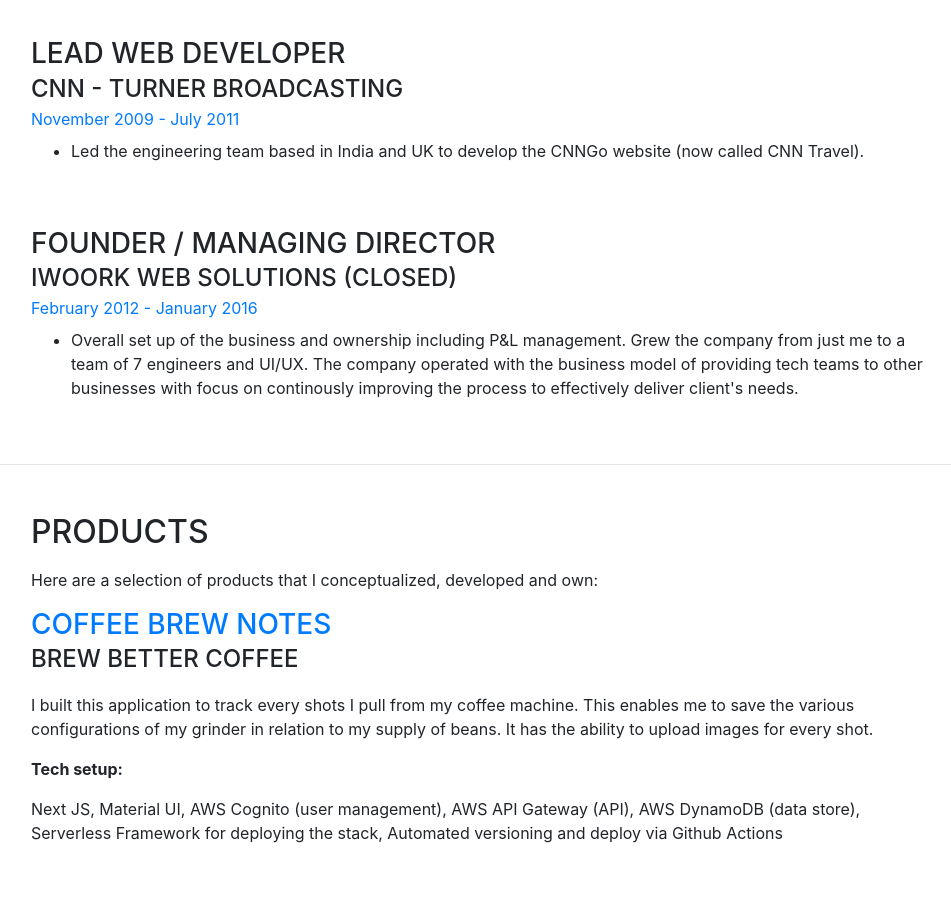
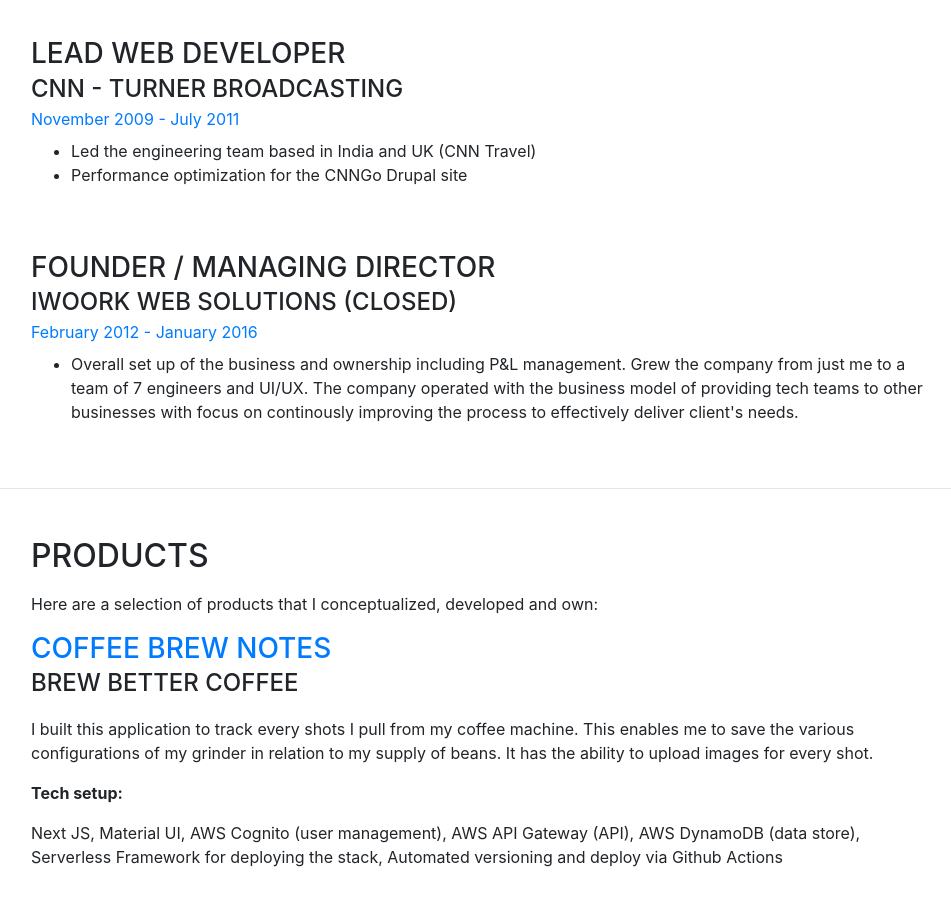
Before and after one commit to efrenmacasaet/efrenmacasaet.github.io, a website with bundled scripts: page index.html in a window 1280 px wide. Shown: the part 3560-4466 px from the top of the page, without its empty margins (289-1240 px from the left). Built offline with nearby package versions, Linux system fonts and the light colour scheme; a web font is replaced by a local one.

Commit message:
update descriptions

```diff
--- a/index.html
+++ b/index.html
@@ -451,9 +451,9 @@
               </div>
               <ul>
                 <li>
-                  Led the engineering team based in India and UK to develop the
-                  CNNGo website (now called CNN Travel).
+                  Led the engineering team based in India and UK (CNN Travel)
                 </li>
+                <li>Performance optimization for the CNNGo Drupal site</li>
               </ul>
             </div>
           </div>
```
